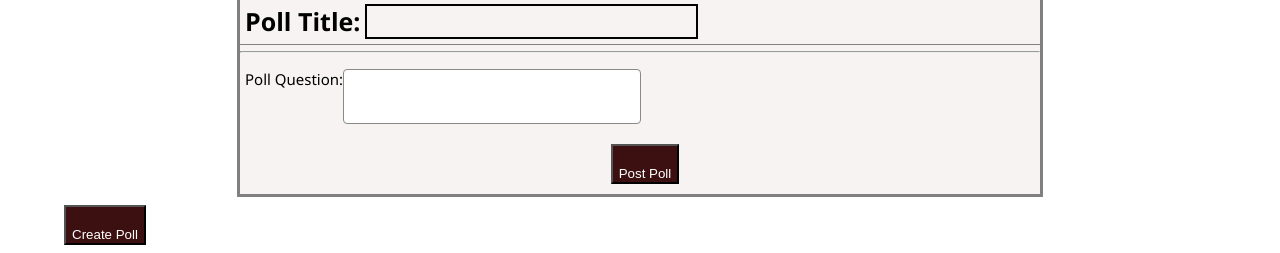
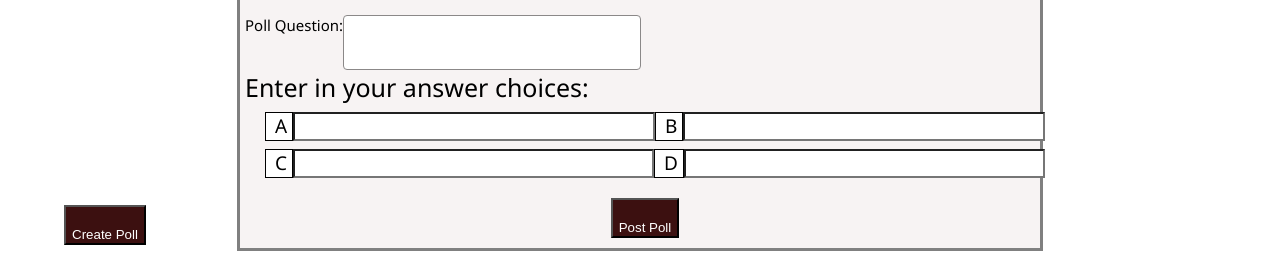
Before and after one commit to tmill2000/CyClass, a React app in the folder frontend/: page / in a window 1280 px wide. Both pictures are taken after typing "Sample", "Sample123" into the empty fields and a click on the button "Create Poll". Shown: the part 348-601 px from the top of the page. Built offline with nearby package versions, Linux system fonts and the light colour scheme; the HTML template or start-up script is replaced by a standard one.

Commit message:
adding stylet to the popup

```diff
--- a/frontend/src/components/Poll/PollForm/PollFormBody.jsx
+++ b/frontend/src/components/Poll/PollForm/PollFormBody.jsx
@@ -10,6 +10,21 @@ function PollFormBody(){
                     <InputField></InputField>
                 </div>
             </div>
+            <div className="poll-form-answer-entry-group">
+                <div className="poll-form-answer-label">Enter in your answer choices: </div>
+                <div className="poll-form-answer-group">
+                    <text className="poll-form-individual-answer-label"> A </text>
+                    <input className="poll-form-individual-answer-entry"></input>
+                    <text className="poll-form-individual-answer-label"> B </text>
+                    <input className="poll-form-individual-answer-entry"></input>
+                </div>
+                <div className="poll-form-answer-group">
+                    <text className="poll-form-individual-answer-label"> C </text>
+                    <input className="poll-form-individual-answer-entry"></input>
+                    <text className="poll-form-individual-answer-label"> D </text>
+                    <input className="poll-form-individual-answer-entry"></input>
+                </div>
+            </div>
         </div>
     );
 }
--- a/frontend/src/components/Poll/PollForm/style.css
+++ b/frontend/src/components/Poll/PollForm/style.css
@@ -45,3 +45,50 @@
 .poll-form-question-input-label{
     font-size: 15px;
 }
+
+.poll-form-answer-button-group{
+    display: flex;
+    flex-direction: column;
+}
+
+.poll-form-answer-entry-group{
+    display: flex;
+    flex-direction: column;
+    justify-content: center;
+    vertical-align: center;
+
+}
+
+.poll-form-answer-label{
+    font-size: 25px;
+}
+
+.poll-form-answer-group{
+    display: flex;
+    flex-direction: row;
+    margin-left: 20px;
+}
+
+.poll-form-individual-answer-entry-group{
+    display: flex;
+    flex-direction: row;
+    margin-left: 20px;
+}
+
+.poll-form-individual-answer-entry{
+    background-color: white;
+    font-size: 20px;
+    margin-top: 8px;
+    width: calc(80vw - 300px);
+}
+
+.poll-form-individual-answer-label{
+    background-color: white;
+    font-size: 19px;
+    border-style: solid;
+    border-width: 1px;
+    padding-left: 9px;
+    padding-right: 5px;
+    width: 20px;
+    margin-top: 8px;
+}
```
Also changed, not shown: 1 other file (tests, documents, lock files or other folders).
